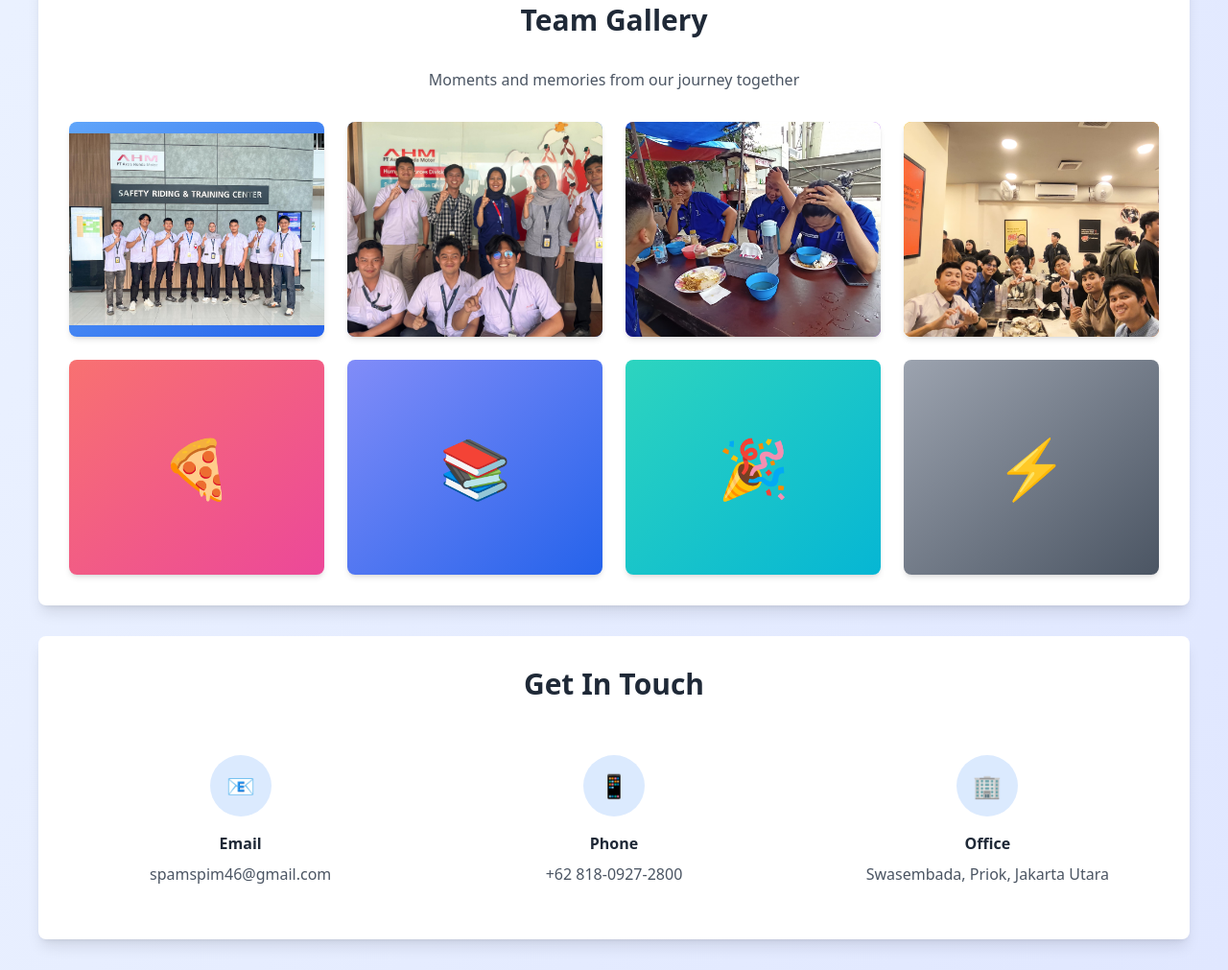
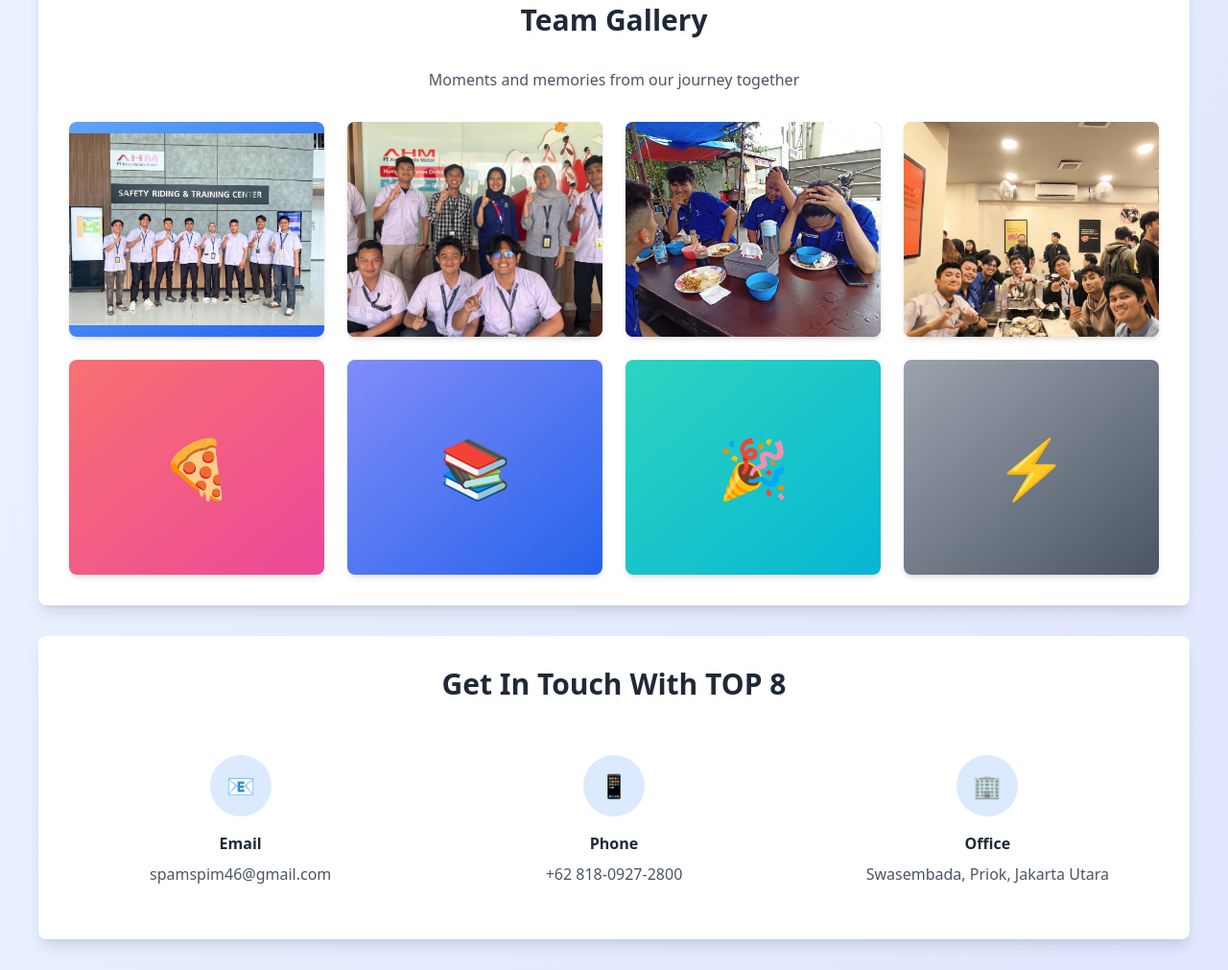
Before and after one commit to IXVIII/gloryangkatan22, a website: page about.html in a window 1280 px wide. Shown: the part 1935-2946 px from the top of the page at 96% size. Drawn offline with nearby package versions, Linux system fonts and the light colour scheme.

Commit message:
Update about.html

```diff
--- a/about.html
+++ b/about.html
@@ -501,7 +501,7 @@
 
         <!-- Contact Section -->
         <div class="bg-white rounded-lg shadow-lg p-8">
-            <h2 class="text-3xl font-bold text-gray-800 text-center mb-8">Get In Touch</h2>
+            <h2 class="text-3xl font-bold text-gray-800 text-center mb-8">Get In Touch With TOP 8</h2>
 
             <div class="grid md:grid-cols-3 gap-8 text-center">
                 <div class="card-hover p-6">
```
